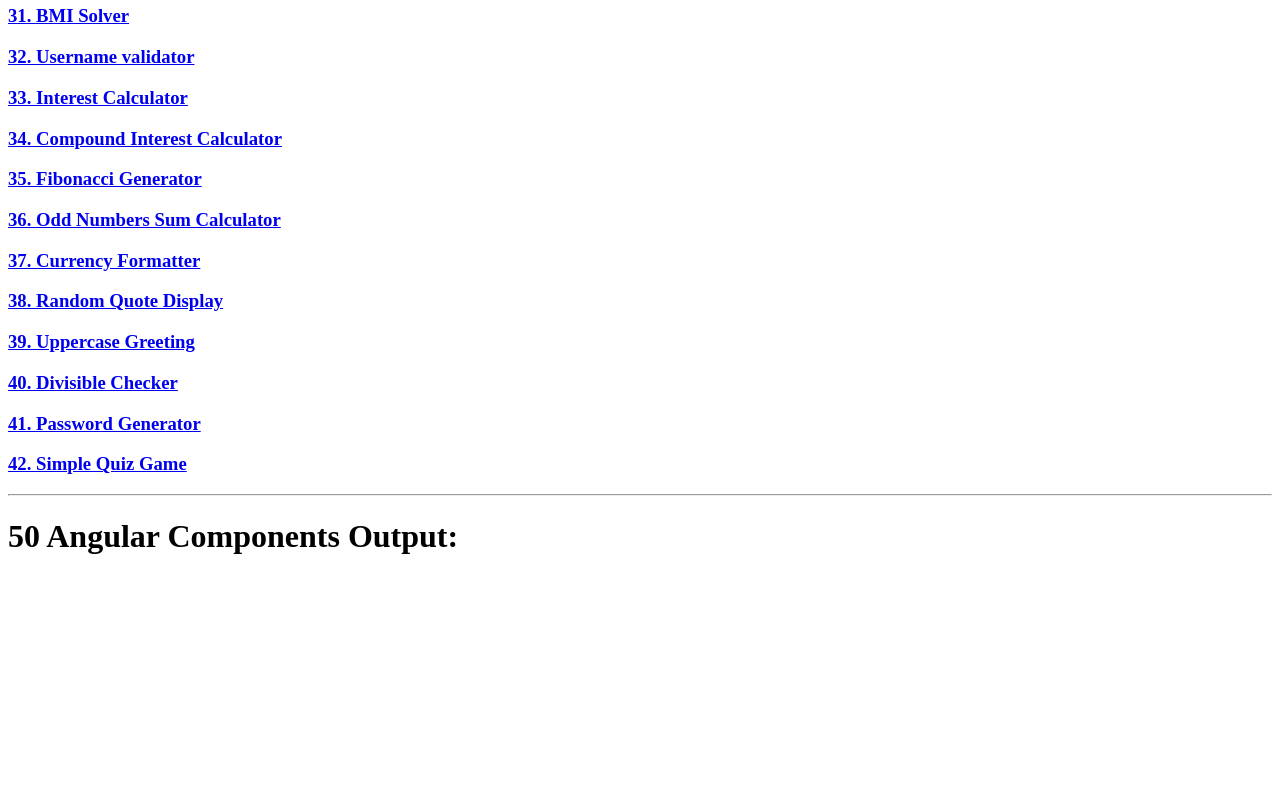
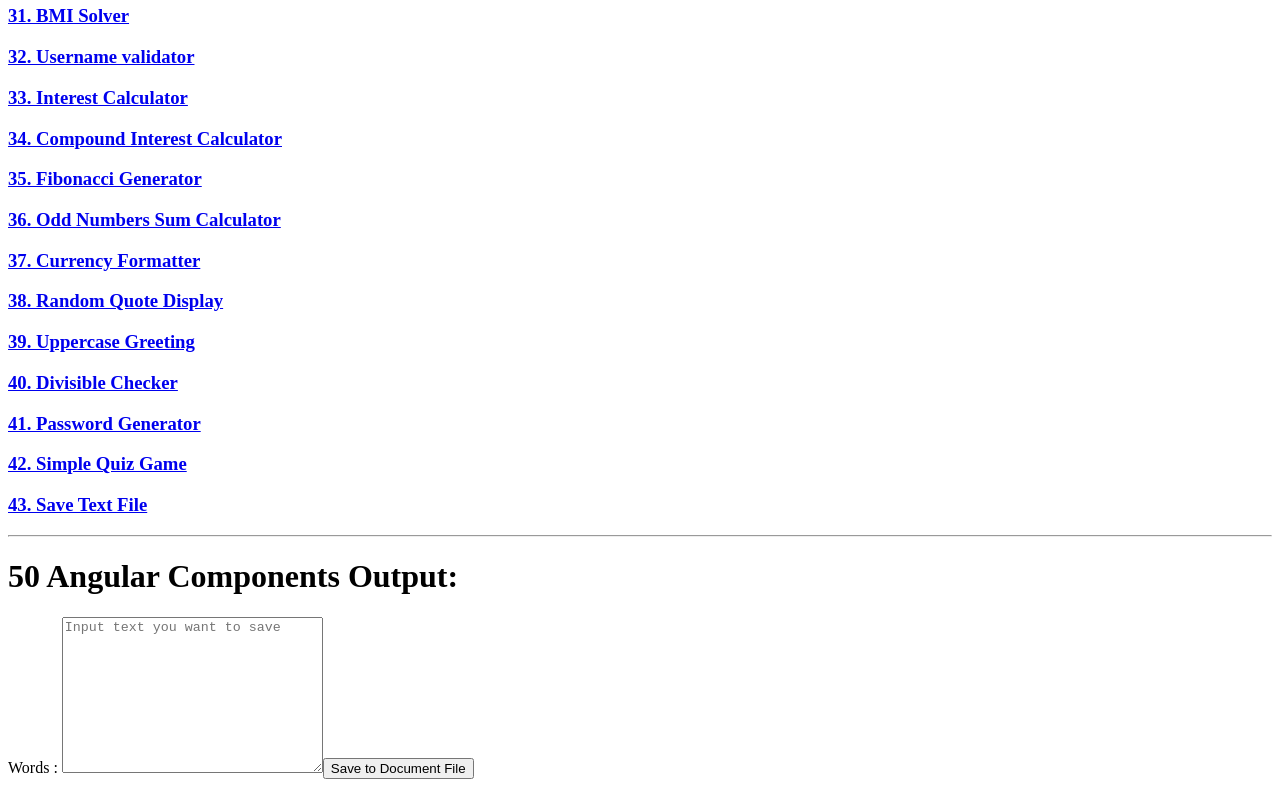
Before and after one commit to BrandonLCanete/fiftyAngularComponents, an Angular app: page /savetextfile in a window 1280 px wide. Before the commit this address led to /. Shown: the part 1296-2096 px from the top of the page. Before the commit the page ends 1872 px from the top, so only its background shows below. Built offline with nearby package versions, Linux system fonts and the light colour scheme.

Commit message:
#43savetextfile

```diff
--- a/package.json
+++ b/package.json
@@ -18,6 +18,8 @@
     "@angular/platform-browser": "^18.2.0",
     "@angular/platform-browser-dynamic": "^18.2.0",
     "@angular/router": "^18.2.0",
+    "@types/file-saver": "^2.0.7",
+    "file-saver": "^2.0.5",
     "rxjs": "~7.8.0",
     "tslib": "^2.3.0",
     "zone.js": "~0.14.10"
--- a/src/app/app.component.html
+++ b/src/app/app.component.html
@@ -41,6 +41,7 @@
 <a routerLink="/divisiblechecker"><h3>40. Divisible Checker</h3></a>
 <a routerLink="/passwordgenerator"><h3>41. Password Generator</h3></a>
 <a routerLink="/simplequizgame"><h3>42. Simple Quiz Game</h3></a>
+<a routerLink="/savetextfile"><h3>43. Save Text File</h3></a>
 <hr>
 <h1>50 Angular Components Output:</h1>
 <router-outlet/>
--- a/src/app/app.module.ts
+++ b/src/app/app.module.ts
@@ -48,6 +48,7 @@ import { UppercasegreetingComponent } from './components/uppercasegreeting/upper
 import { DivisiblecheckerComponent } from './components/divisiblechecker/divisiblechecker.component';
 import { PasswordgeneratorComponent } from './components/passwordgenerator/passwordgenerator.component';
 import { SimplequizgameComponent } from './components/simplequizgame/simplequizgame.component';
+import { SavetextfileComponent } from './components/savetextfile/savetextfile.component';
 
 const routes: Routes = [
     {path: ' ', component: DisplayhelloworldComponent},
@@ -92,6 +93,7 @@ const routes: Routes = [
     {path: 'divisiblechecker', component: DivisiblecheckerComponent},
     {path: 'passwordgenerator', component: PasswordgeneratorComponent},
     {path: 'simplequizgame', component: SimplequizgameComponent},
+    {path: 'savetextfile', component: SavetextfileComponent},
 ];
 @NgModule({
     imports: [
@@ -144,6 +146,7 @@ const routes: Routes = [
         DivisiblecheckerComponent,
         PasswordgeneratorComponent,
         SimplequizgameComponent,
+        SavetextfileComponent,
     ],
     providers: [
         provideAnimationsAsync(),
--- /dev/null
+++ b/src/app/components/savetextfile/savetextfile.component.html
@@ -0,0 +1,6 @@
+<div>
+    <label for="word">Words : </label>
+    <textarea  id="word" cols="30" rows="10" placeholder="Input text you want to save" [(ngModel)]="text"></textarea>
+    <button type="button" (click)="saveFile()">Save to Document File</button>
+    <h1>{{result}}</h1>
+</div>
--- /dev/null
+++ b/src/app/components/savetextfile/savetextfile.component.ts
@@ -0,0 +1,17 @@
+import { Component } from '@angular/core';
+import { saveAs } from 'file-saver'
+
+@Component({
+  selector: 'app-savetextfile',
+  templateUrl: './savetextfile.component.html',
+  styleUrl: './savetextfile.component.css'
+})
+export class SavetextfileComponent {
+  text: string = "";
+  result: string = "";
+  saveFile() {
+    const blob = new Blob([this.text], {type: "text/plain;charset=utf-8"});
+    saveAs(blob, "document.txt");
+    this.result = "Your file is save as document.txt";
+  }
+}
```
Also changed, not shown: src/app/components/savetextfile/savetextfile.component.css (added), 2 other files (tests, documents, lock files or other folders).
